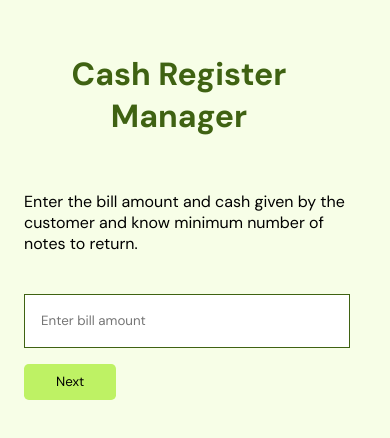
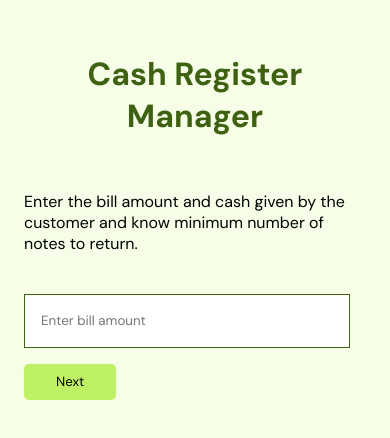
Before and after one commit to AbhishekkGautam/neog-cash-register-manager, a React (Create React App) app: page / in a window 390 px wide. Shown: the top 438 px of the page. Built offline with nearby package versions, Linux system fonts and the light colour scheme.

Commit message:
Update App.css

```diff
--- a/src/App.css
+++ b/src/App.css
@@ -139,7 +139,7 @@ th {
   .hero {
     padding-top: 2rem;
     padding-bottom: 1rem;
-    padding-left: 0rem;
+    padding-left: 2rem;
   }
   .section {
     padding: 0rem 0.5rem;
```
